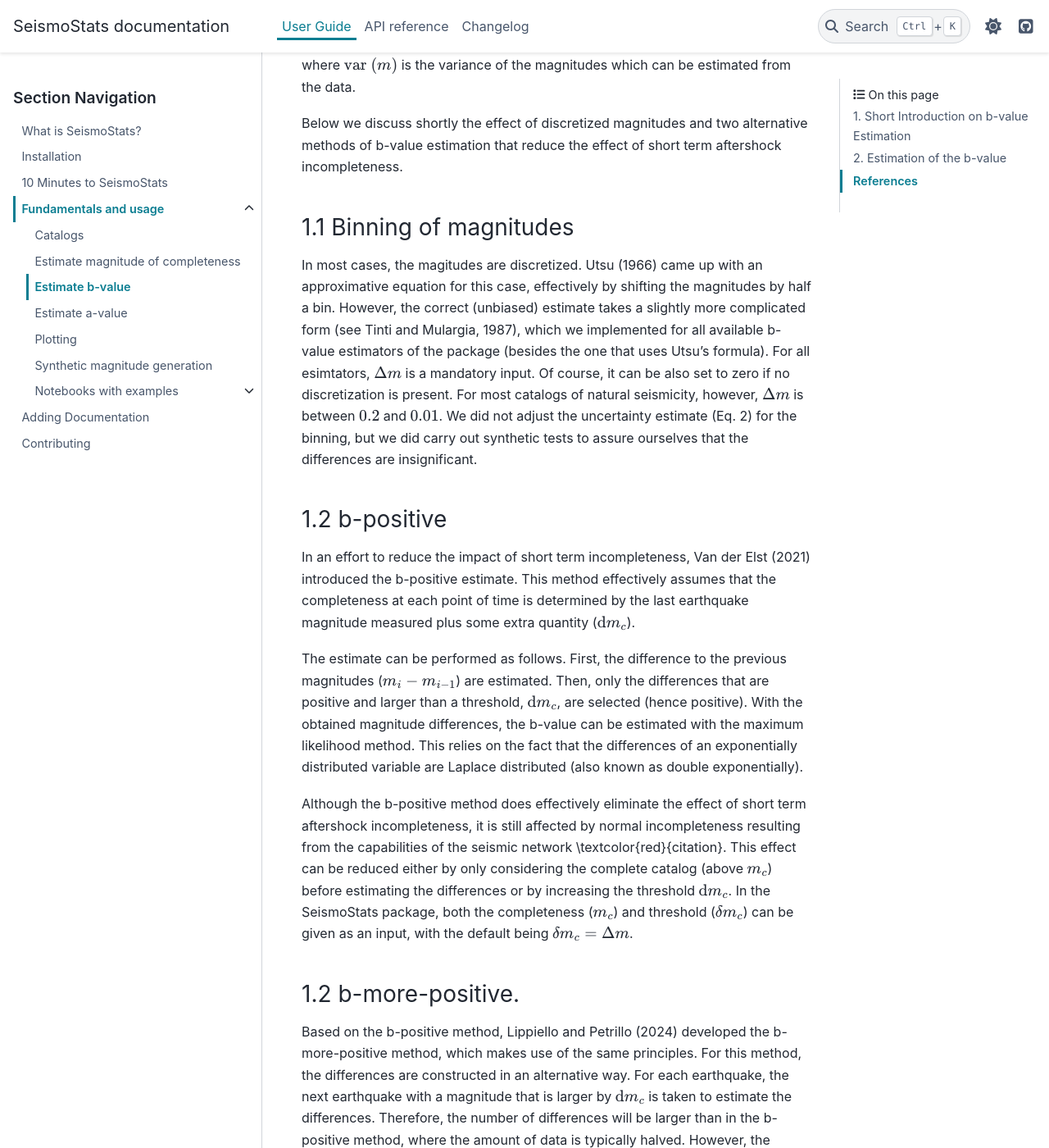
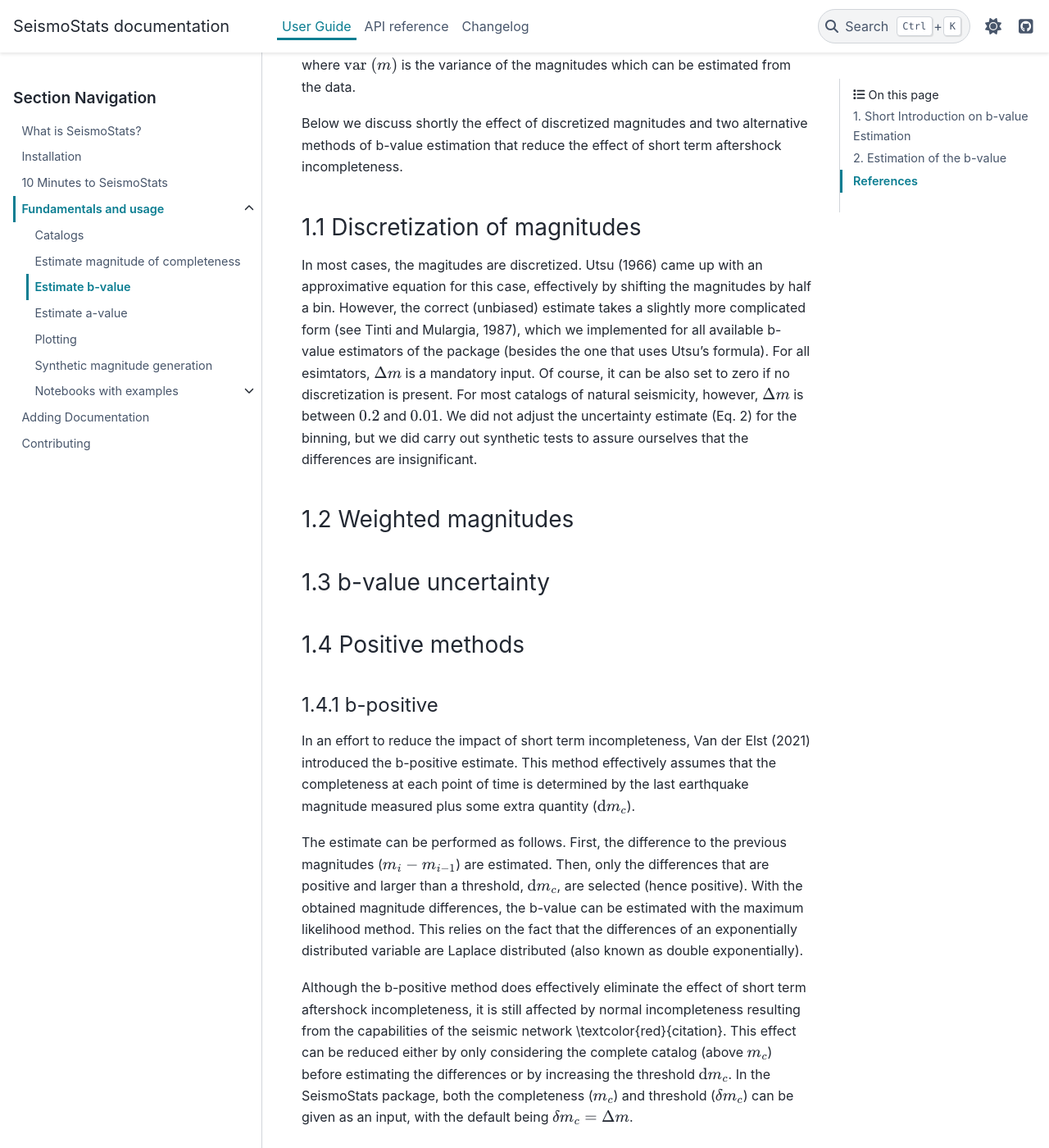
Before and after one commit to swiss-seismological-service/SeismoStats, a Sphinx documentation site: the page built from docs/source/user/estimate_b.md, in a window 1280 px wide and 1400 px high, scrolled down 1126 px. Shown: the whole window at 82% size. Built offline with Sphinx 7.4.7 and the PyData theme 0.15.4, drawn with Linux system fonts in a browser that asks for light colours; pages that are not in the unit, such as notebooks, are missing from menus; the version number could not be read and is left out; some of the changed text lies outside the part shown.

Commit message:
doc: structure of bvalue user guide

```diff
--- a/docs/source/user/estimate_b.md
+++ b/docs/source/user/estimate_b.md
@@ -29,17 +29,23 @@ where $\text{var }(m)$ is the variance of the magnitudes which can be estimated
 
 Below we discuss shortly the effect of discretized magnitudes and two alternative methods of b-value estimation that reduce the effect of short term aftershock incompleteness.
 
-### 1.1 Binning of magnitudes
+### 1.1 Discretization of magnitudes
 In most cases, the magitudes are discretized. Utsu (1966) came up with an approximative equation for this case, effectively by shifting the magnitudes by half a bin. However, the correct (unbiased) estimate takes a slightly more complicated form (see Tinti and Mulargia, 1987), which we implemented for all available b-value estimators of the package (besides the one that uses Utsu's formula). For all esimtators, $\Delta m$ is a mandatory input. Of course, it can be also set to zero if no discretization is present. For most catalogs of natural seismicity, however, $\Delta m$ is between $0.2$ and $0.01$. We did not adjust the uncertainty estimate (Eq. 2) for the binning, but we did carry out synthetic tests to assure ourselves that the differences are insignificant.
 
-### 1.2 b-positive
+### 1.2 Weighted magnitudes
+
+### 1.3 b-value uncertainty
+
+### 1.4 Positive methods
+
+#### 1.4.1 b-positive
 In an effort to reduce the impact of short term incompleteness, Van der Elst (2021) introduced the b-positive estimate. This method effectively assumes that the completeness at each point of time is determined by the last earthquake magnitude measured plus some extra quantity ($\text{d}m_c$).
 
 The estimate can be performed as follows. First, the difference to the previous magnitudes ($m_i - m_{i-1}$) are estimated. Then, only the differences that are positive and larger than a threshold, $\text{d}m_c$, are selected (hence positive). With the obtained magnitude differences, the b-value can be estimated with the maximum likelihood method. This relies on the fact that the differences of an exponentially distributed variable are Laplace distributed (also known as double exponentially).
 
 Although the b-positive method does effectively eliminate the effect of short term aftershock incompleteness, it is still affected by normal incompleteness resulting from the capabilities of the seismic network \textcolor{red}{citation}. This effect can be reduced either by only considering the complete catalog (above $m_c$) before estimating the differences or by increasing the threshold $\text{d}m_c$. In the SeismoStats package, both the completeness ($m_c$) and threshold ($\delta m_c$) can be given as an input, with the default being $\delta m_c = \Delta m$.
 
-### 1.2 b-more-positive.
+#### 1.4.2 b-more-positive.
 Based on the b-positive method, Lippiello and Petrillo (2024) developed the b-more-positive method, which makes use of the same principles.  For this method, the differences are constructed in an alternative way. For each earthquake, the next earthquake with a magnitude that is larger by $\text{d}m_c$ is taken to estimate the differences. Therefore, the number of differences will be larger than in the b-positive method, where the amount of data is typically halved. However, the variance of this estimate does not become smaller as a result. As we use the uncertainty estimator of Eq. 2, which is based on the number of mangitudes used, we underestimate the uncertainty, typically by a factor of 2.
 
 ## 2. Estimation of the b-value
```
